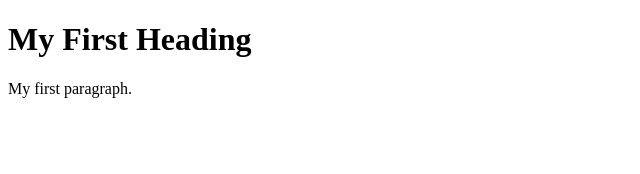
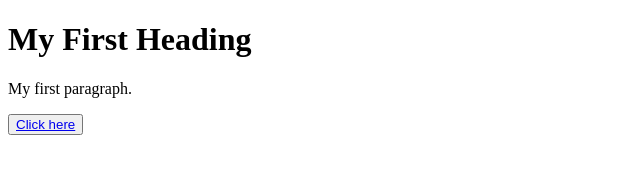
Before and after one commit to Jenny-Coleman/Test, a plain HTML site: page index.html in a window 1280 px wide. Shown: the whole page, without its empty margins (0-640 px from the left). Drawn offline with Linux system fonts and the light colour scheme.

Commit message:
Update index.html

```diff
--- a/index.html
+++ b/index.html
@@ -13,6 +13,8 @@
 
         <p>My first paragraph.</p>
 
+        <button><a href="Submit.html">Click here</a></button>
+
     </body>
 
 </html>
```
